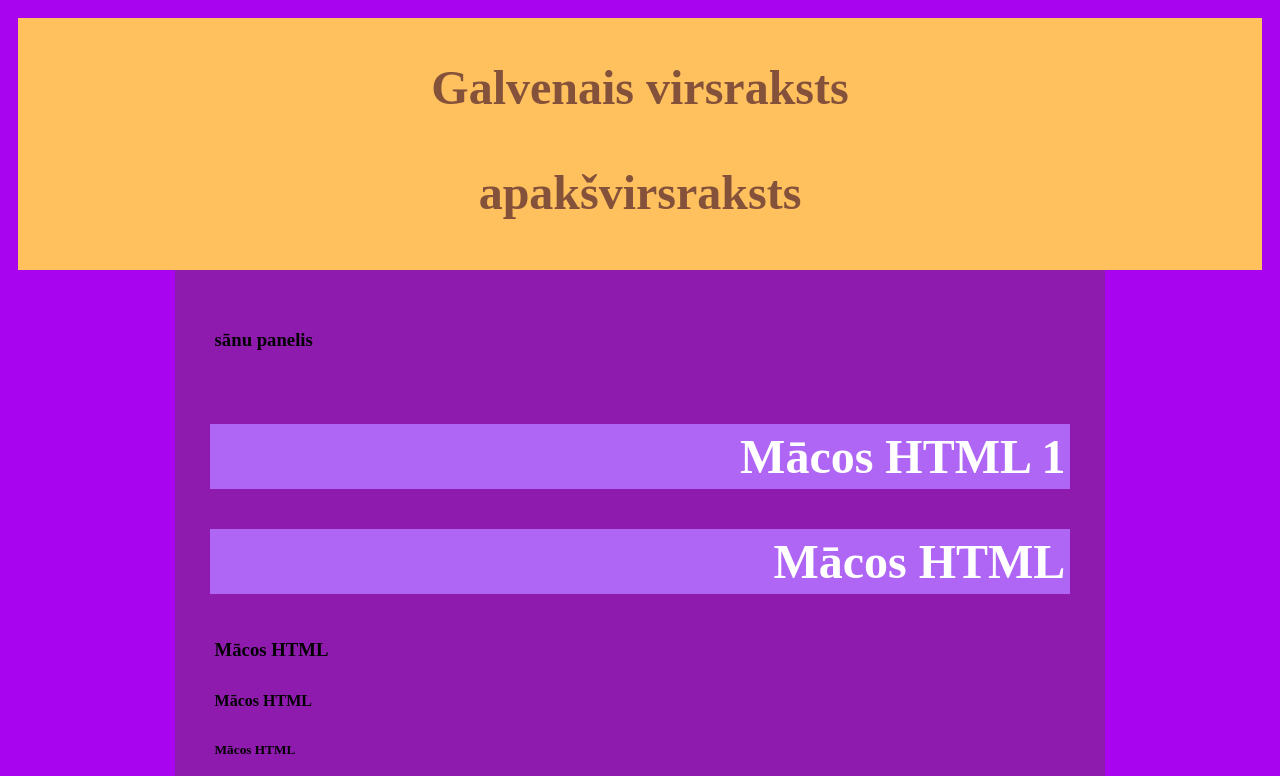
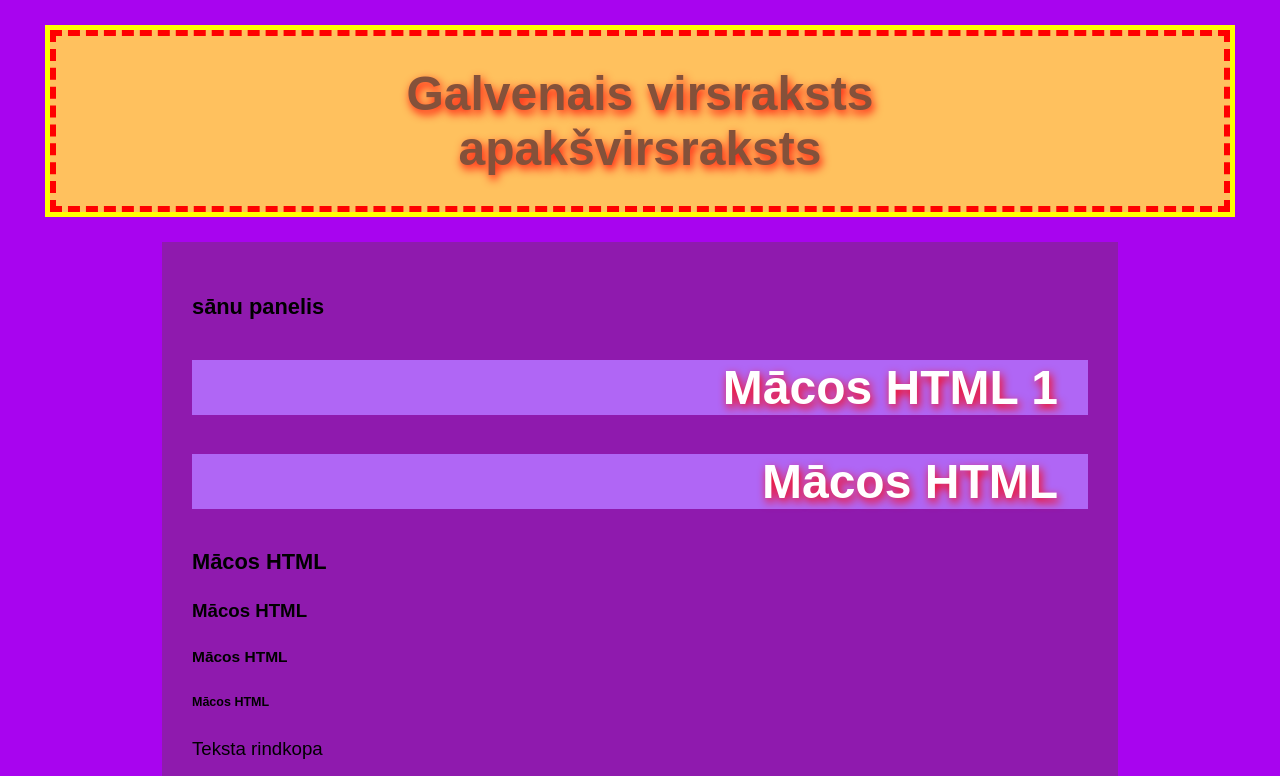
Before and after one commit to vitalymusic/WEB_5_html_css, a plain HTML site: page index.html in a window 1280 px wide. Shown: the top 776 px of the page. Drawn offline with Linux system fonts and the light colour scheme.

Commit message:
css box model

```diff
--- a/index.html
+++ b/index.html
@@ -17,12 +17,19 @@
         /* Iekšējais css */
 
         *{
-           padding: 5px;
+           /* padding: 5px;  */
+        }
+
+         body{
+            font-family: "Source Sans Pro", "Arial", sans-serif;
+            font-size: 14pt;
+            margin:0px;padding:0px;
         }
 
         h1,h2{
             background-color: rgb(176, 102, 245);
             color:white !important;
+            text-shadow: 2px 4px 10px red;
         }
 
 
@@ -79,11 +86,46 @@
         header{
             background-color: #FFC15E;
 
+
+
+
+
             h1,h2{
                 background-color: transparent;
                 text-align: center;
                 color: #84513A !important;
+
+                width:50%;
+                margin:auto;
+                /* centrē bloka elementu uz lapas, ja tā platums ir mazāks par 100% */
+
             }
+
+
+            /* Box model (Bloku modelis) */
+
+             margin:100px;
+             margin-top:50px;
+             margin-bottom:30px;
+             margin: 30px 50px;
+
+             border: 5px solid black;
+             border-width: 6px;
+             border-style: dashed;
+             border-color: red;
+             outline: 5px solid yellow;
+
+
+              padding:100px;
+              padding-top:50px;
+              padding-bottom:30px;
+              padding: 30px 50px;
+
+              min-height:150px;
+              box-sizing: border-box;
+
+
+
 
         }
         main{
@@ -99,8 +141,40 @@
             background-color: rgb(30, 30, 30);
             color:white;
             height: 150px;
+
+            padding: 30px;
+            margin-top: 50px;
         }
 
+
+       section{
+        border-bottom:2px solid rgba(255, 255, 255, 0.351);
+        margin-bottom:50px;
+        padding-bottom:50px;
+
+        h1,h2{
+            padding: 0px 30px;
+        }
+
+       }
+
+
+       table{
+            width: 80%;
+            margin:auto;
+            border-collapse: collapse;
+            tr,th,td{
+                border:2px solid black;
+                padding: 10px;
+            }
+
+            thead{
+                height: auto;
+                text-align: center;
+                font-weight: bold;
+            }
+
+       }
 
 
 
```
